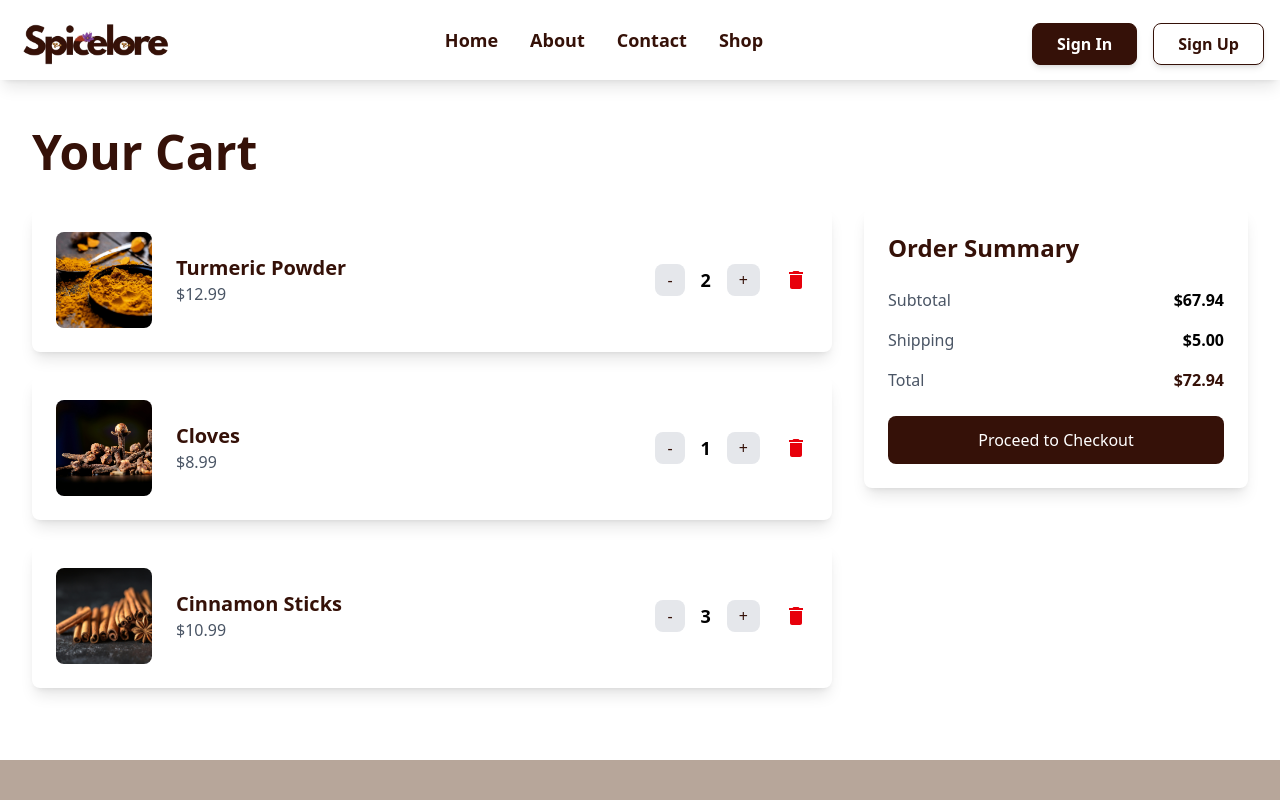
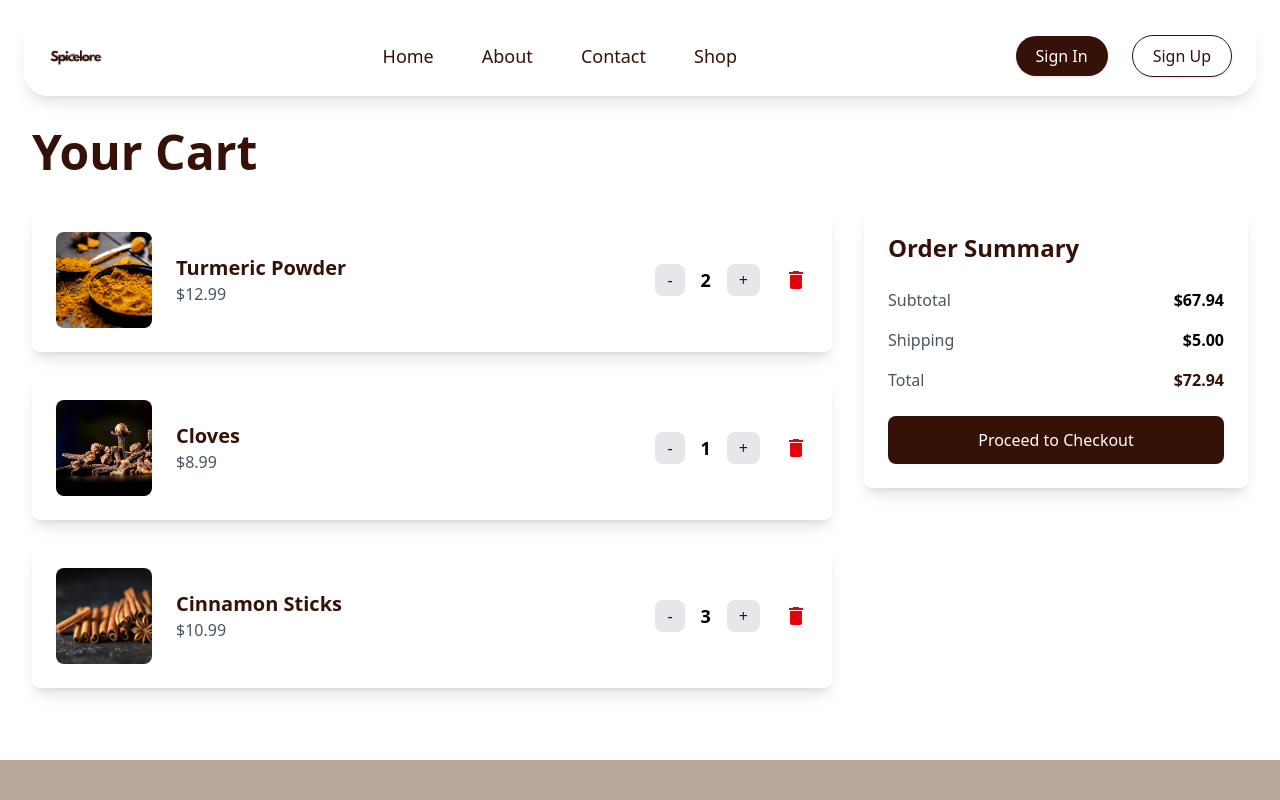
Before and after one commit to SadiniWanniarachchi/SpicesShop, a React (Vite) app in the folder frontend/: page /cart in a window 1280 px wide. Shown: the top 800 px of the page. Built offline with nearby package versions, Linux system fonts and the light colour scheme.

Commit message:
Re-Design Nav Bar

```diff
--- a/frontend/src/components/Navbar.jsx
+++ b/frontend/src/components/Navbar.jsx
@@ -4,7 +4,6 @@ import spicelogo from '../assets/spicelogo.png';
 
 const Navbar = () => {
     const [isMenuOpen, setIsMenuOpen] = useState(false);
-    const [isDropdownOpen, setIsDropdownOpen] = useState(false);
 
     const navLinks = [
         { name: 'Home', href: '/' },
@@ -14,23 +13,20 @@ const Navbar = () => {
     ];
 
     return (
-        <nav className="bg-white shadow-lg sticky top-0 z-50">
-            <div className="max-w-7xl mx-auto px-4">
-                <div className="flex justify-between items-center h-20">
+        <nav className="bg-white/90 backdrop-blur-md shadow-lg sticky top-4 z-50 rounded-3xl mx-6 px-6 py-3">
+            <div className="max-w-7xl mx-auto flex justify-between items-center">
                 {/* Logo */}
                 <div className="flex-shrink-0">
-
-                        <img src={spicelogo} alt="Spicelore" className="h-40 w-auto" />
+                    <img src={spicelogo} alt="Spicelore" className="h-14 w-auto" />
                 </div>
 
-
                 {/* Desktop Navigation */}
-                    <div className="hidden md:flex text-lg font-semibold items-center space-x-8">
+                <div className="hidden md:flex text-lg font-medium items-center space-x-12">
                     {navLinks.map((link) => (
                         <a
                             key={link.name}
                             href={link.href}
-                                className="text-[#351108] hover:text-amber-900 relative group transition-colors"
+                            className="text-[#351108] hover:text-amber-900 relative group transition-all"
                         >
                             {link.name}
                             <span className="absolute -bottom-1 left-0 w-0 h-0.5 bg-[#351108] transition-all group-hover:w-full"></span>
@@ -38,15 +34,15 @@ const Navbar = () => {
                     ))}
                 </div>
 
-                    <div className="pt-2 flex items-center justify-center space-x-4 font-bold">
-                        <button className="flex-1 flex items-center justify-center px-6 py-2 text-white border border-[#351108] bg-[#351108] hover:bg-white hover:text-[#351108] transition-all duration-300 rounded-lg shadow-md whitespace-nowrap">
+                {/* Desktop Buttons */}
+                <div className="hidden md:flex items-center space-x-6">
+                    <button className="px-5 py-2 text-white bg-[#351108] hover:bg-amber-900 transition-all rounded-full shadow">
                         Sign In
                     </button>
-                        <button className="flex-1 flex items-center justify-center px-6 py-2 text-[#351108] border border-[#351108] hover:bg-[#351108] hover:text-white transition-all duration-300 rounded-lg shadow-md whitespace-nowrap">
+                    <button className="px-5 py-2 text-[#351108] border border-[#351108] hover:bg-[#351108] hover:text-white transition-all rounded-full shadow">
                         Sign Up
                     </button>
                 </div>
-
 
                 {/* Mobile Menu Button */}
                 <div className="md:hidden">
@@ -54,42 +50,35 @@ const Navbar = () => {
                         onClick={() => setIsMenuOpen(!isMenuOpen)}
                         className="p-2 text-gray-600 hover:text-amber-900"
                     >
-                            {isMenuOpen ? (
-                                <HiX className="w-6 h-6" />
-                            ) : (
-                                <HiMenu className="w-6 h-6" />
-                            )}
+                        {isMenuOpen ? <HiX className="w-6 h-6" /> : <HiMenu className="w-6 h-6" />}
                     </button>
                 </div>
             </div>
 
             {/* Mobile Menu */}
             {isMenuOpen && (
-                    <div className="md:hidden bg-white border-t">
-                        <div className="px-2 pt-2 pb-3 space-y-1">
+                <div className="md:hidden bg-white/90 backdrop-blur-md border-t rounded-3xl shadow-lg p-4 mt-2">
+                    <div className="space-y-3">
                         {navLinks.map((link) => (
                             <a
                                 key={link.name}
                                 href={link.href}
-                                    className="block px-3 py-2 text-gray-600 hover:bg-amber-50 rounded-md"
+                                className="block px-4 py-2 text-gray-700 hover:bg-amber-50 rounded-md"
                             >
                                 {link.name}
                             </a>
                         ))}
-                            <div className="pt-4 border-t flex space-x-4">
-                                <button className="w-1/2 flex items-center justify-center px-4 py-2 text-white bg-amber-600 hover:bg-amber-700 rounded-md">
-                                    Login
+                    </div>
+                    <div className="pt-5 border-t flex space-x-4">
+                        <button className="w-1/2 px-5 py-2 text-white bg-[#351108] hover:bg-amber-900 rounded-full">
+                            Sign In
                         </button>
-                                <button className="w-1/2 flex items-center justify-center px-4 py-2 text-amber-600 border border-amber-600 hover:bg-amber-50 rounded-md">
+                        <button className="w-1/2 px-5 py-2 text-[#351108] border border-[#351108] hover:bg-[#351108] hover:text-white rounded-full">
                             Sign Up
                         </button>
                     </div>
-
-
-                        </div>
                 </div>
             )}
-            </div>
         </nav>
     );
 };
```
Lines whose indentation alone changed are shown as unchanged.
